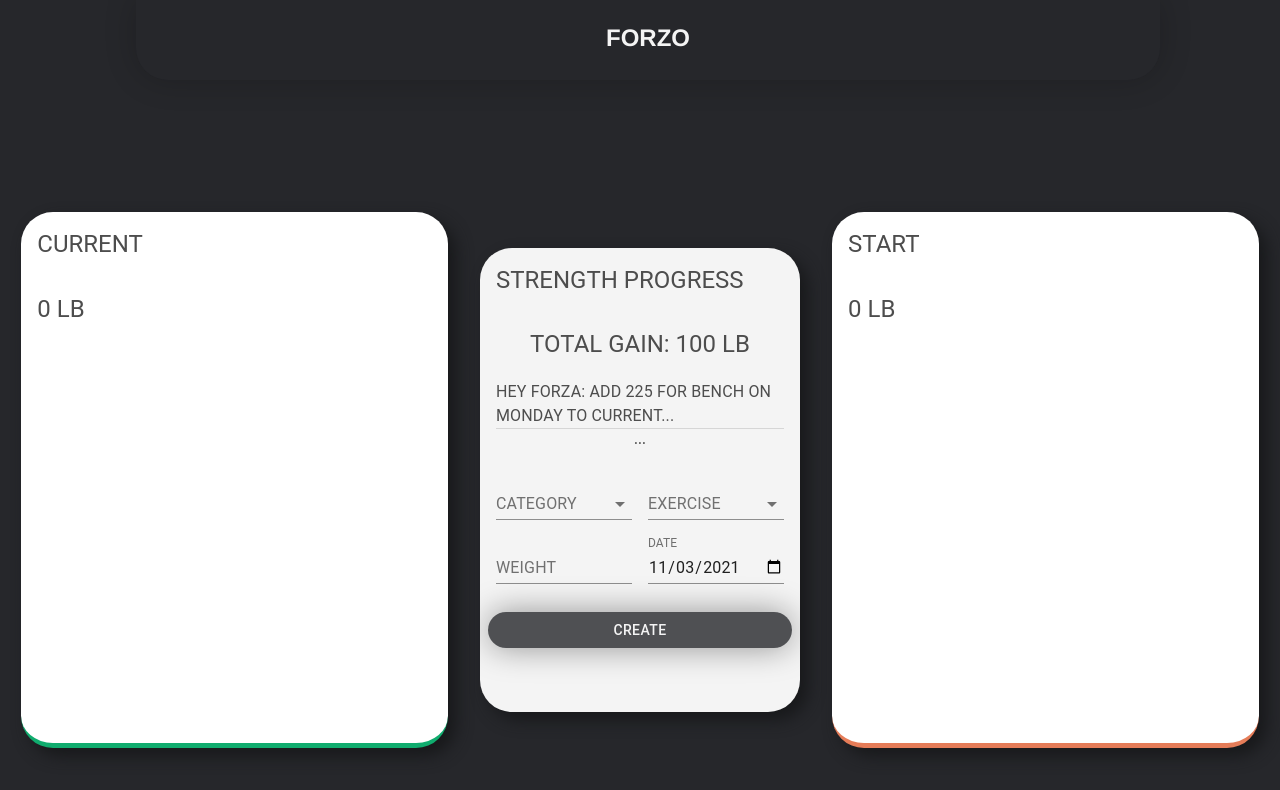
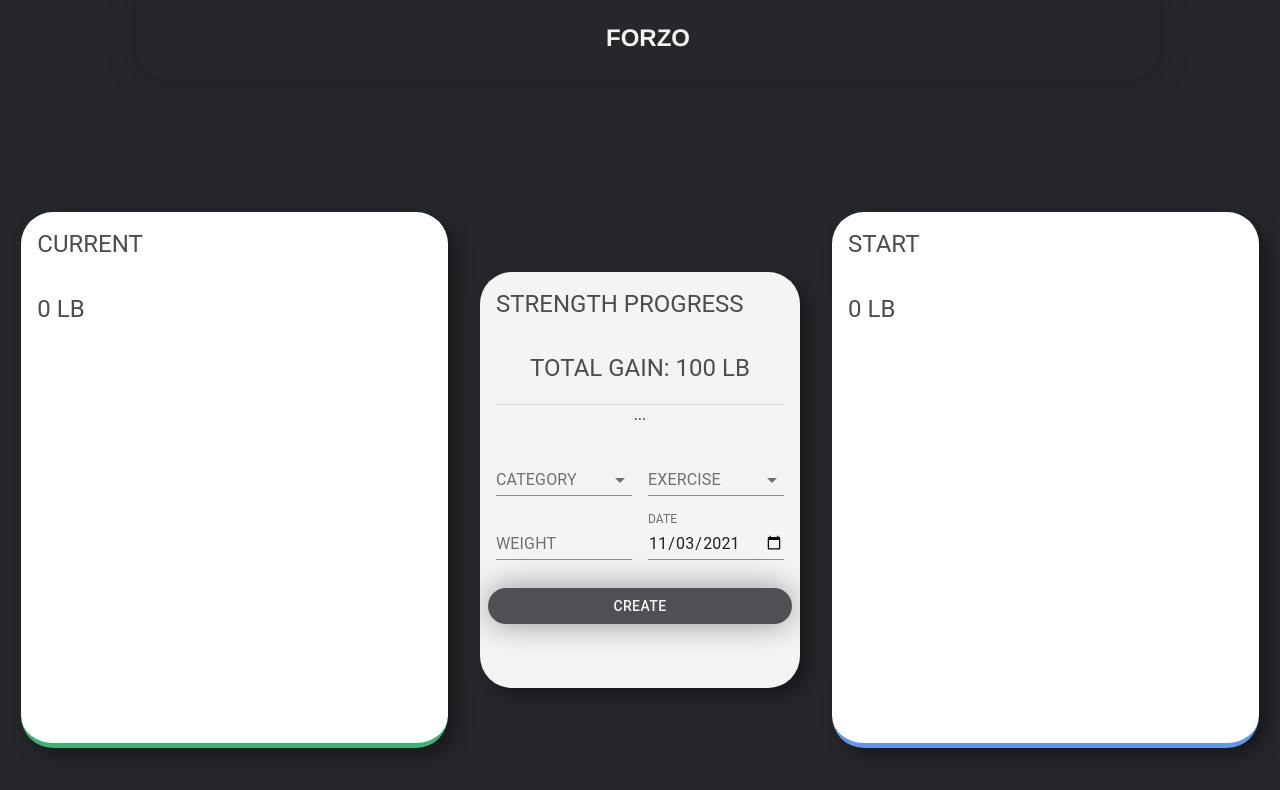
Before and after one commit to davdli/Forza, a React (Create React App) app: page / in a window 1280 px wide. Shown: the top 790 px of the page. Built offline with nearby package versions, Linux system fonts and the light colour scheme.

Commit message:
version for async week project video

```diff
--- a/src/components/Details/styles.js
+++ b/src/components/Details/styles.js
@@ -2,9 +2,9 @@ import { makeStyles } from '@material-ui/core';
 
 export default makeStyles(() => ({
   current: {
-    borderBottom: '5px solid #10ac6e',
+    borderBottom: '5px solid #3cb371',
   },
   start: {
-    borderBottom: '5px solid #e57c58',
+    borderBottom: '5px solid #6495ed',
   }
 }));
--- a/src/components/Main/List/styles.js
+++ b/src/components/Main/List/styles.js
@@ -3,11 +3,11 @@ import { makeStyles } from '@material-ui/core/styles';
 export default makeStyles(() => ({
   avatarCurrent: {
     color: '#f4f4f4',
-    backgroundColor: '#10ac6e',
+    backgroundColor: '#3cb371',
   },
   avatarStart: {
     color: '#f4f4f4',
-    backgroundColor: '#e57c58',
+    backgroundColor: '#6495ed',
   },
   list: {
     maxHeight: '150px',
--- a/src/components/Main/Main.jsx
+++ b/src/components/Main/Main.jsx
@@ -13,7 +13,7 @@ const Main = () => {
         <Typography align="center" variant="h5">Total Gain: 100 lb</Typography>
         <Typography variant="subtitle1" style={{lineHeight: '1.5em', marginTop: '20px'}} >
           {/* InfoCard... */}
-          Hey Forza: Add 225 for Bench on Monday to Current...
+          {/* Hey Forza: Add 225 for Bench on Monday to Current... */}
         </Typography>
         <Divider />
         <Form />
--- a/src/constants/categories.js
+++ b/src/constants/categories.js
@@ -1,5 +1,5 @@
-const currentColors = ['#04e38d', '#0bc77e', '#10ac6e', '#14915f', '#16784f', '#165f40', '#154731', '#123123'];
-const startColors = ['#f79d79', '#ee8d68', '#e57c58', '#dc6a48', '#d3583a', '#c9452c', '#bf2f1f', '#b50d12'];
+const currentColors = ['#2e8b57', '#90ee90', '#3cb371', '#008000', '#8fbc8f', '#006400', '#004700', '#003300'];
+const startColors = ['#87cefa', '#87ceeb', '#6495ed', '#4169e1', '#1e90ff', '#00bfff', '#0000cd', '#00008b'];
 
 export const currentCategories = [
   {type: 'Bench', weight: 0, color: currentColors[0]},
```
